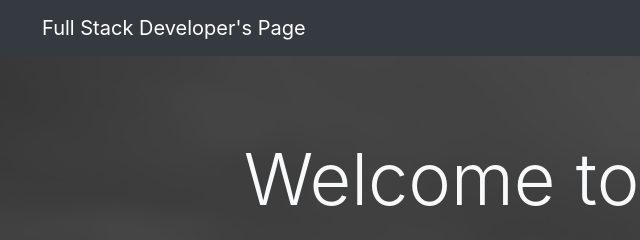
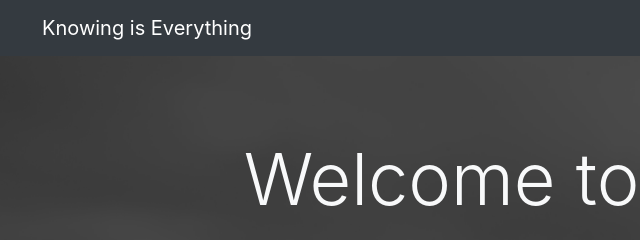
Before and after one commit to Tasdid/tasdid.github.io, a plain HTML site: page index.html in a window 1280 px wide. Shown: the top 240 px of the page, 43-683 px from the left. Drawn offline with nearby package versions, Linux system fonts and the light colour scheme.

Commit message:
Update index.html

```diff
--- a/index.html
+++ b/index.html
@@ -14,7 +14,7 @@
 <body>
   <nav class="navbar navbar-expand-sm navbar-dark bg-dark mb-4">
     <div class="container">
-      <a class="navbar-brand" href="index.html">Full Stack Developer's Page</a>
+      <a class="navbar-brand" href="index.html">Knowing is Everything</a>
       <button class="navbar-toggler" type="button" data-toggle="collapse" data-target="#mobile-nav">
         <span class="navbar-toggler-icon"></span>
       </button>
```
